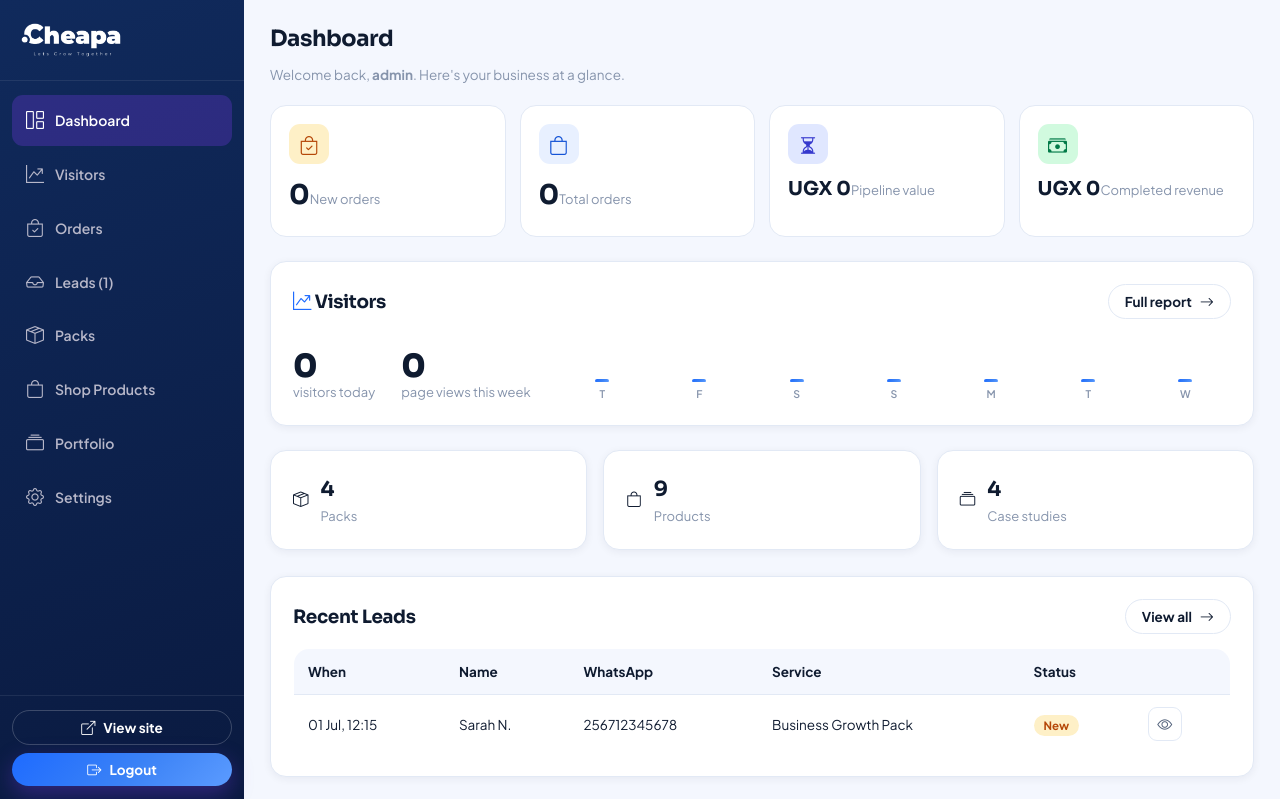
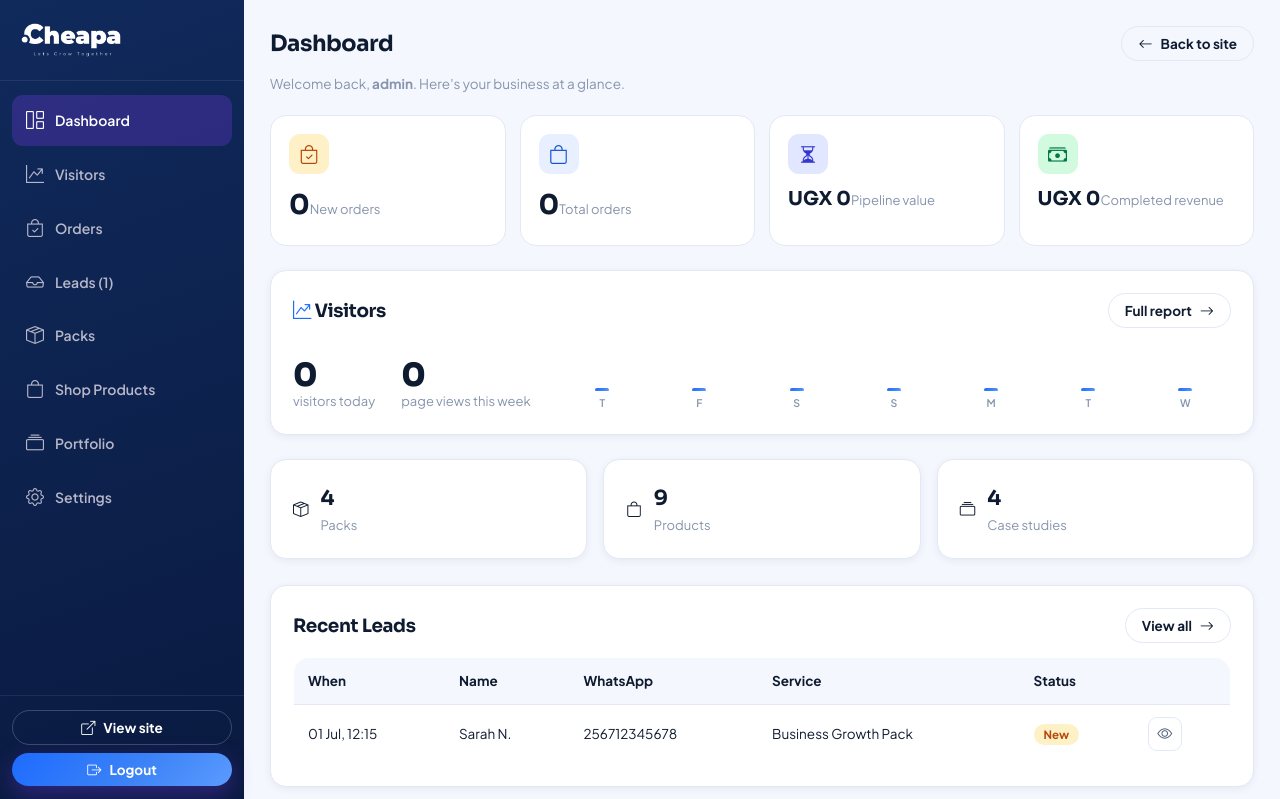
Before and after one commit to ssalierick71-crypto/cheapa-studio, a PHP site: page /admin/index.php in a window 1280 px wide. Shown: the top 799 px of the page. Run offline with PHP 8.4, Linux system fonts and the light colour scheme; a user stored in the database is signed in; data comes from the database, SQL or seed files in the repository; data that the repository does not hold is empty; some libraries are stand-ins or nearby versions.

Commit message:
Add 'Back to site' link to admin dashboard topbar
Co-Authored-By: Claude Opus 4.8 <noreply@anthropic.com>

```diff
--- a/assets/css/style.css
+++ b/assets/css/style.css
@@ -620,6 +620,7 @@ textarea.form-control { min-height: 110px; resize: vertical; }
 .admin-main { flex: 1; padding: 24px; }
 .admin-topbar { display: flex; align-items: center; justify-content: space-between; gap: 14px; margin-bottom: 24px; flex-wrap: wrap; }
 .admin-topbar h1 { font-size: 1.4rem; }
+.topbar-actions { display: flex; align-items: center; gap: 10px; flex-wrap: wrap; }
 .admin-card { background: #fff; border: 1px solid var(--border); border-radius: var(--r-md); padding: 22px; box-shadow: var(--shadow-sm); }
 .admin-thumb { width: 54px; height: 42px; border-radius: 8px; object-fit: cover; background: var(--bg-tint); }
 .table-actions { display: flex; gap: 6px; }
--- a/includes/admin-header.php
+++ b/includes/admin-header.php
@@ -53,7 +53,10 @@ try { $newOrderCount = (int)$pdo->query("SELECT COUNT(*) FROM orders WHERE statu
   <main class="admin-content">
     <div class="admin-topbar">
       <h1><?= isset($adminTitle) ? e($adminTitle) : 'Dashboard' ?></h1>
-      <?php if (!empty($adminAction)) echo $adminAction; ?>
+      <div class="topbar-actions">
+        <a href="<?= SITE_URL ?>/" class="btn btn-ghost btn-sm"><i class="bi bi-arrow-left"></i> Back to site</a>
+        <?php if (!empty($adminAction)) echo $adminAction; ?>
+      </div>
     </div>
 
     <?php if (!empty($_GET['ok'])): ?>
```
